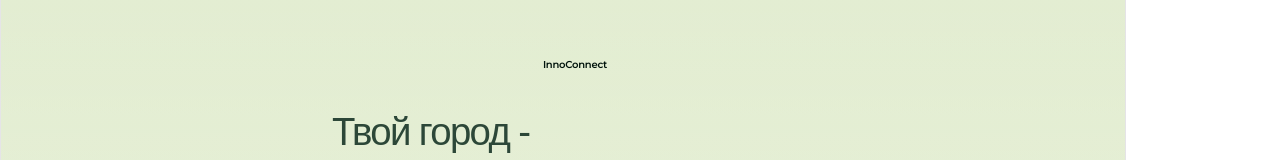
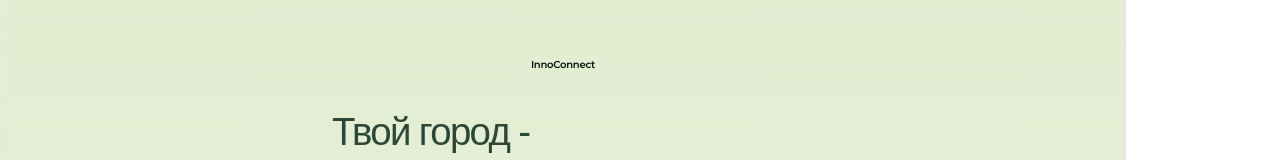
Before and after one commit to Mukhin-I/InnoConnect, a React (Vite) app in the folder frontend/: page /welcome in a window 1280 px wide. Shown: the top 160 px of the page. Built offline with nearby package versions, Linux system fonts and the light colour scheme; a web font is replaced by a local one.

Commit message:
fix(login page): adjust header padding

```diff
--- a/frontend/src/Login.css
+++ b/frontend/src/Login.css
@@ -30,7 +30,7 @@ body {
 .header-top {
     display: flex;
     gap: 3vw;
-    padding: 30px 0 0 24px;
+    padding: 30px 24px 0 24px;
     justify-content: flex-start;
 }
 
--- a/frontend/src/Registration.css
+++ b/frontend/src/Registration.css
@@ -46,6 +46,7 @@ body {
     font-weight: 600;
     color: #00130c;
     margin-right: auto;
+    text-align: left;
 }
 
 .text-header h1 {
```
